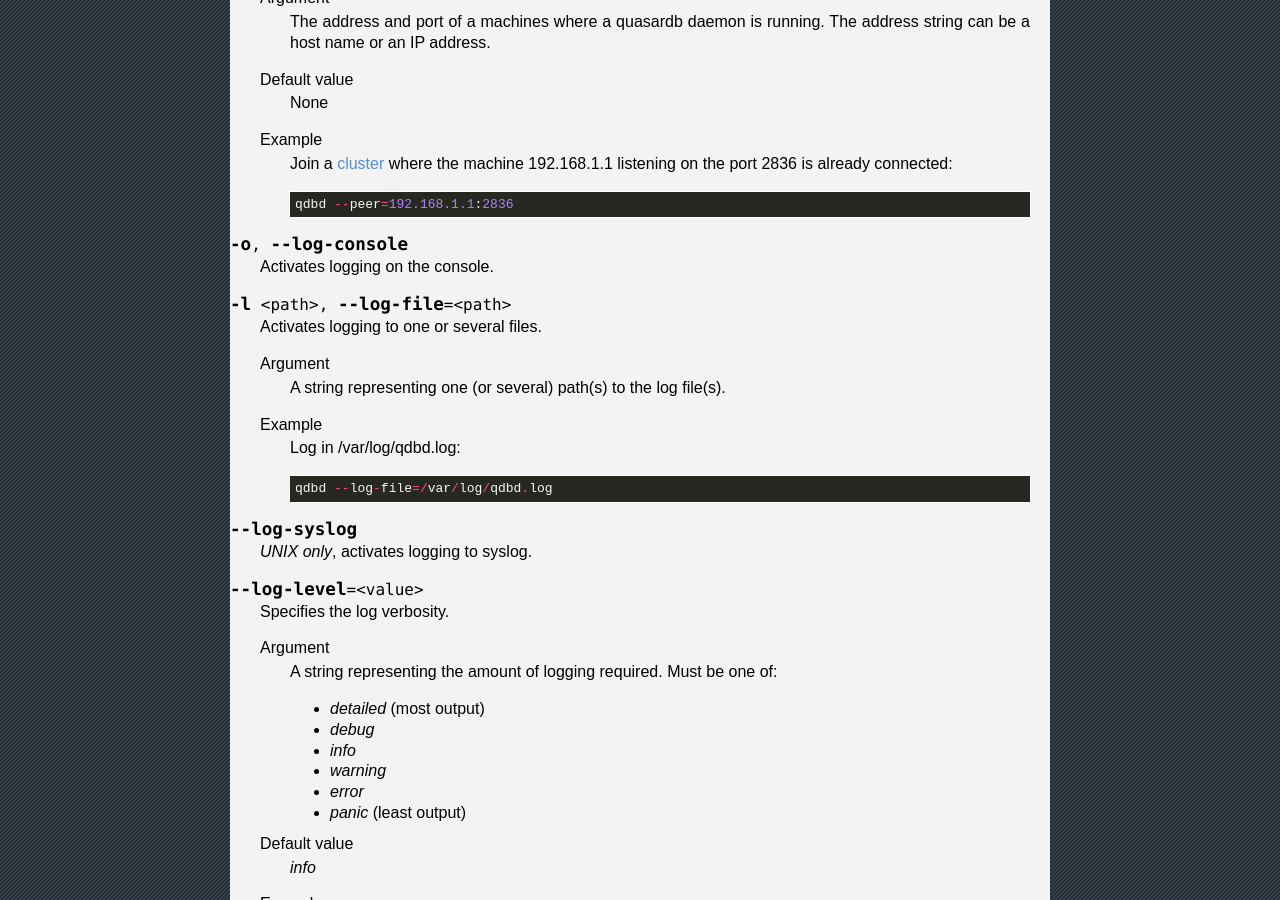
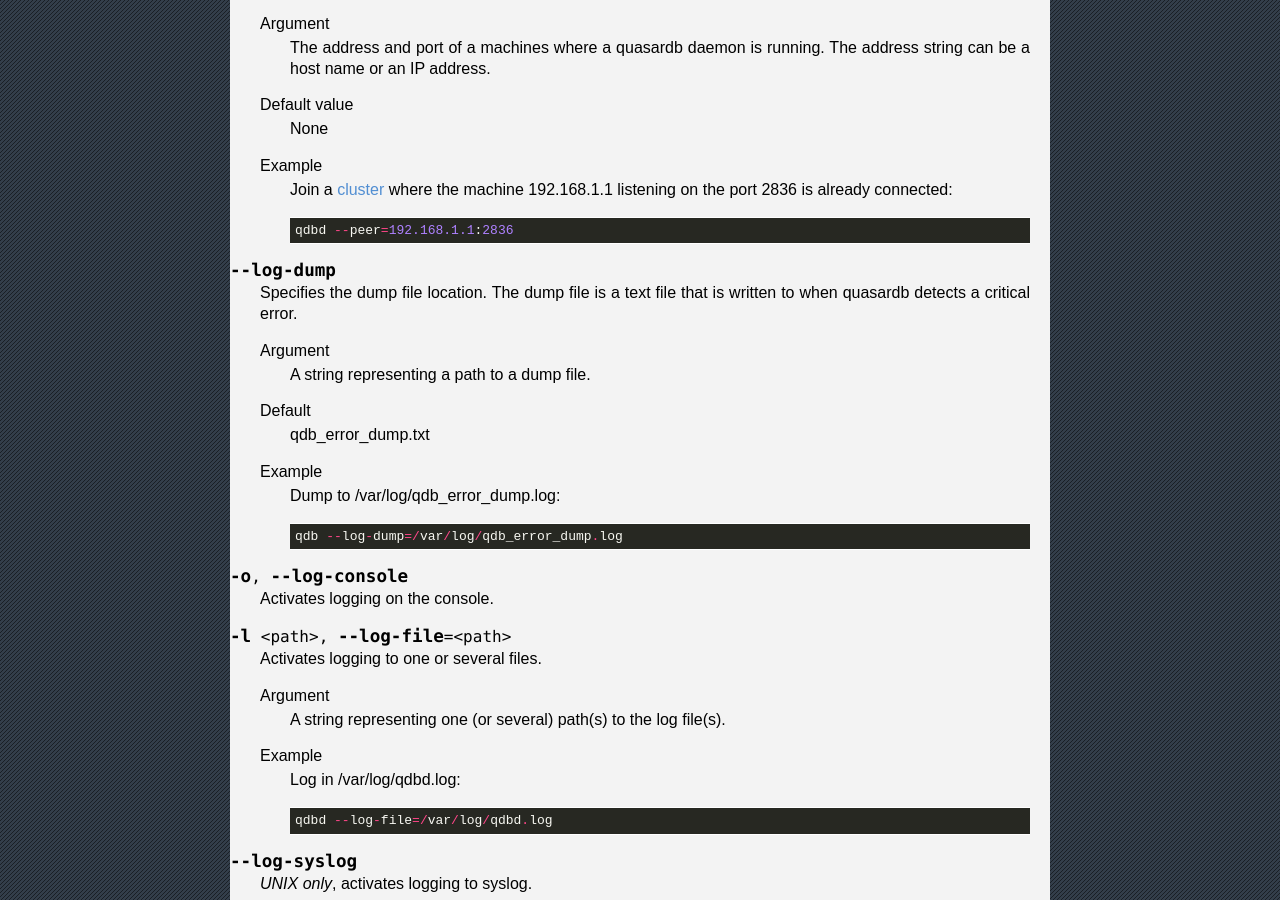
Before and after one commit to iltommi/qdb-documentation, a Sphinx documentation site: the page built from source/reference/qdbd.rst, in a window 1280 px wide and 900 px high, scrolled down 7445 px. Built offline with Sphinx 7.4.7, drawn with Linux system fonts in a browser that asks for light colours; part of the change alters nothing that is shown; some of the changed text lies outside the part shown.

Commit message:
Added new administration entries

```diff
--- a/source/administration/index.rst
+++ b/source/administration/index.rst
@@ -5,3 +5,6 @@ Administration
    :maxdepth: 2
 
    installation
+   operations
+   tuning
+   troubleshooting
--- a/source/administration/installation.rst
+++ b/source/administration/installation.rst
@@ -93,18 +93,3 @@ A cluster is built organically. Each node is added as needed. All that is needed
 As you add a node, the cluster enters a phase known as stabilization. During this phase the nodes agree on the workload to share. During this phase some nodes might refuse to serve requests and return instead the "unstable" error message. Those errors are temporary. Depending on the use case, the client should try again or drop the request.
 
 It is strongly advised to have an homogenous hardware configuration within a cluster.
-
-Maintainning a cluster
------------------------
-
-A quasardb cluster requires little maintenance, however the following should be monitored:
-
-    * Pageins - If you see a lot of pageins, it means you should allocate more physical memory to the daemon
-    * Physical memory usage - If physical memory usage is too high (the node swaps), you will need to either reduce the memory usage of the daemon, add more memory to the node or add more nodes to the cluster
-    * Disk usage - If the disk is full, the quasardb node will refuse to serve requests. The disk may be full for two reasons:
-        * The database takes too much space: either clean up the database, increase disk space or add more nodes to your cluster. Also ensure that your users don't "forget" to remove entries.
-        * The log files take too much space: clean up the log and archive them on a different node.
-    * CPU usage - If your cpu usage is too high, you will need to add more nodes to your cluster.
-    * Network I/O - If you network bandwidth is saturated on one or several nodes, you will need to add more nodes to your cluster.
-
-Generally speaking, maintaining a quasardb cluster is all about detecting when the cluster should be expanded and making sure all nodes function properly (no hardware or operating system failure).
--- /dev/null
+++ b/source/administration/operations.rst
@@ -0,0 +1,11 @@
+Operations
+==========
+
+Logs
+----
+
+Database
+--------
+
+Upgrade
+-------
--- /dev/null
+++ b/source/administration/troubleshooting.rst
@@ -0,0 +1,9 @@
+Troubleshooting
+===============
+
+Performance drop
+----------------
+
+
+Failures
+--------
--- /dev/null
+++ b/source/administration/tuning.rst
@@ -0,0 +1,23 @@
+Performance tuning
+==================
+
+Generalities
+------------
+
+Recommandations
+---------------
+
+When to add nodes
+-----------------
+
+A quasardb cluster requires little maintenance, however the following should be monitored:
+
+    * Pageins - If you see a lot of pageins, it means you should allocate more physical memory to the daemon
+    * Physical memory usage - If physical memory usage is too high (the node swaps), you will need to either reduce the memory usage of the daemon, add more memory to the node or add more nodes to the cluster
+    * Disk usage - If the disk is full, the quasardb node will refuse to serve requests. The disk may be full for two reasons:
+        * The database takes too much space: either clean up the database, increase disk space or add more nodes to your cluster. Also ensure that your users don't "forget" to remove entries.
+        * The log files take too much space: clean up the log and archive them on a different node.
+    * CPU usage - If your cpu usage is too high, you will need to add more nodes to your cluster.
+    * Network I/O - If you network bandwidth is saturated on one or several nodes, you will need to add more nodes to your cluster.
+
+Generally speaking, maintaining a quasardb cluster is all about detecting when the cluster should be expanded and making sure all nodes function properly (no hardware or operating system failure).
--- a/source/changes.rst
+++ b/source/changes.rst
@@ -1,21 +1,23 @@
 Change log
 **********
 
-0.7.4 - 03/11/2013
+0.7.4 - 03/15/2013
 ------------------
 
     * API: Can now retrieve a remote node's configuration in JSON format
-    * API: Can now retrive a remote node's topology in JSON format
+    * API: Can now retrieve a remote node's topology in JSON format
     * API: Can now remotely stop a node
     * API: Added a qdb_e_uninitialized value to the error enumeration
+    * Python API: Improved documentation and added examples
     * Web bridge: Richer global status information
     * Web bridge: More verbose logging
-    * Daemon: In case of segmentation fault a detailled status will be dumped to disk (in addition to previously existing log errors)
+    * Daemon: In case of a critical error a detailled status will be dumped to a separate file on disk (in addition to previously existing log errors)
     * Daemon: Stabilization is one order of magnitude faster in case of failure
+    * Daemon: Improved eviction speed in all cases
     * Daemon: The daemon now exits right away if the listening port is unavailable
     * Daemon: Better and more coherent network log messages
     * Daemon: A node that was started with incoherent parameters will now be forced out of the ring
-    * Daemon: Fixed ignored remove_all commands in certain circumstances
+    * Daemon: Fixed ignored remove_all requests issue
     * FreeBSD: upgraded to clang 3.2 and libc++ 1
     * Upgraded to Boost 1.53.0
 
--- a/source/reference/qdbd.rst
+++ b/source/reference/qdbd.rst
@@ -30,13 +30,14 @@ Cheat sheet
  :option:`-r`                          persistence directory        ./db                    Yes
  :option:`--id`                        set the node id              generated               No
  :option:`--replication`               Sets the replication factor  1                       Yes
- :option:`--peer`                      one peer to form a cluster                              No
+ :option:`--peer`                      one peer to form a cluster                           No
  :option:`--transient`                 disable persistence                                  Yes
  :option:`--sync`                      sync every disk write                                Yes
  :option:`--limiter-max-entries-count` max entries in cache         100000                  Yes
  :option:`--limiter-max-bytes`         max bytes in cache           Automatic               Yes
  :option:`-o`                          log on console                                       No
  :option:`-l`                          log on given file                                    No
+ :option:`--log-dump`                  dump file location           qdb_error_dump.txt      No
  :option:`--log-syslog`                log on syslog                                        No
  :option:`--log-level`                 change log level             info                    No
  :option:`--log-flush-interval`        change log flush             3                       No
@@ -352,6 +353,21 @@ Instance specific
 
             qdbd --peer=192.168.1.1:2836
 
+.. option:: --log-dump
+
+    Specifies the dump file location. The dump file is a text file that is written to when quasardb detects a critical error.
+
+    Argument
+        A string representing a path to a dump file.
+
+    Default
+        qdb_error_dump.txt
+
+    Example
+        Dump to /var/log/qdb_error_dump.log::
+
+            qdb --log-dump=/var/log/qdb_error_dump.log
+
 .. option:: -o, --log-console
 
     Activates logging on the console.
```
